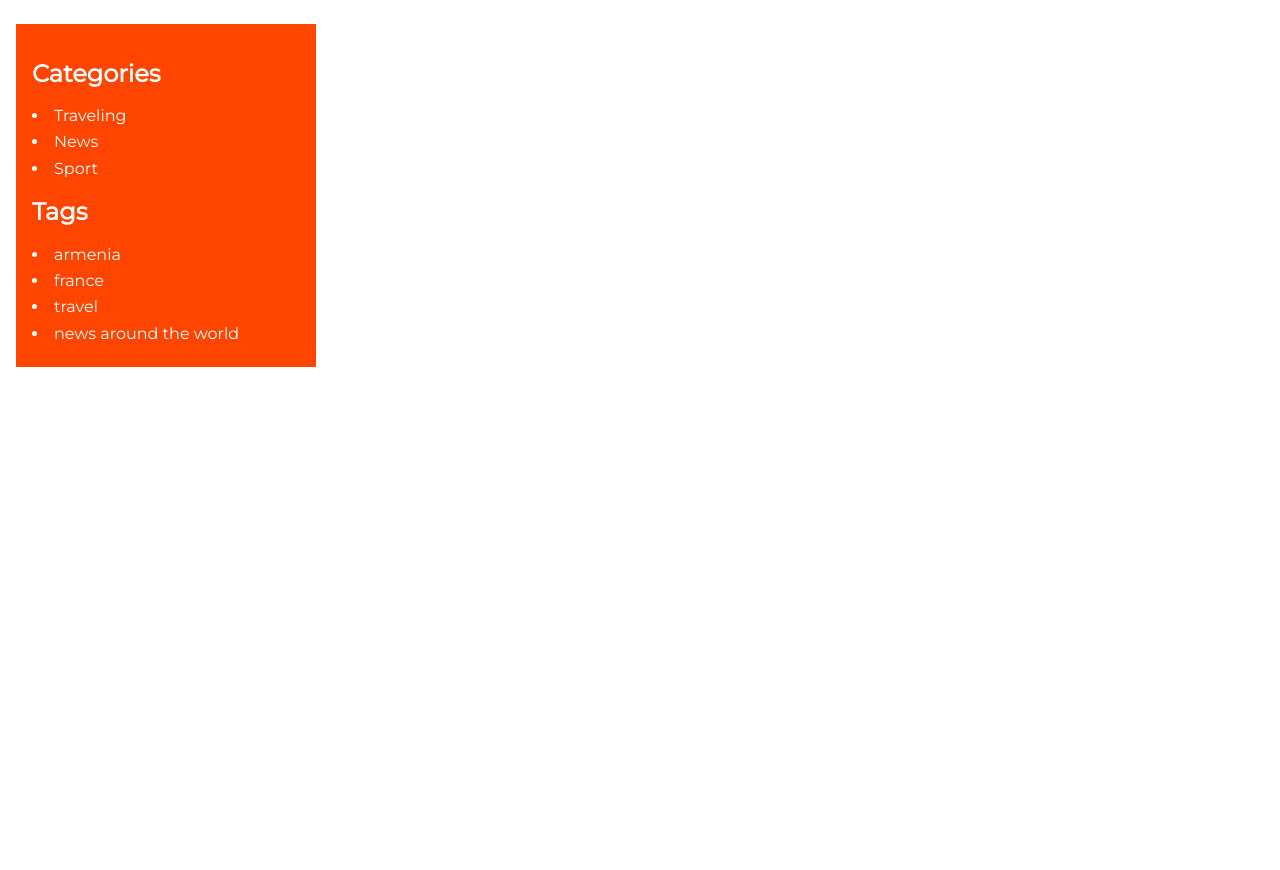
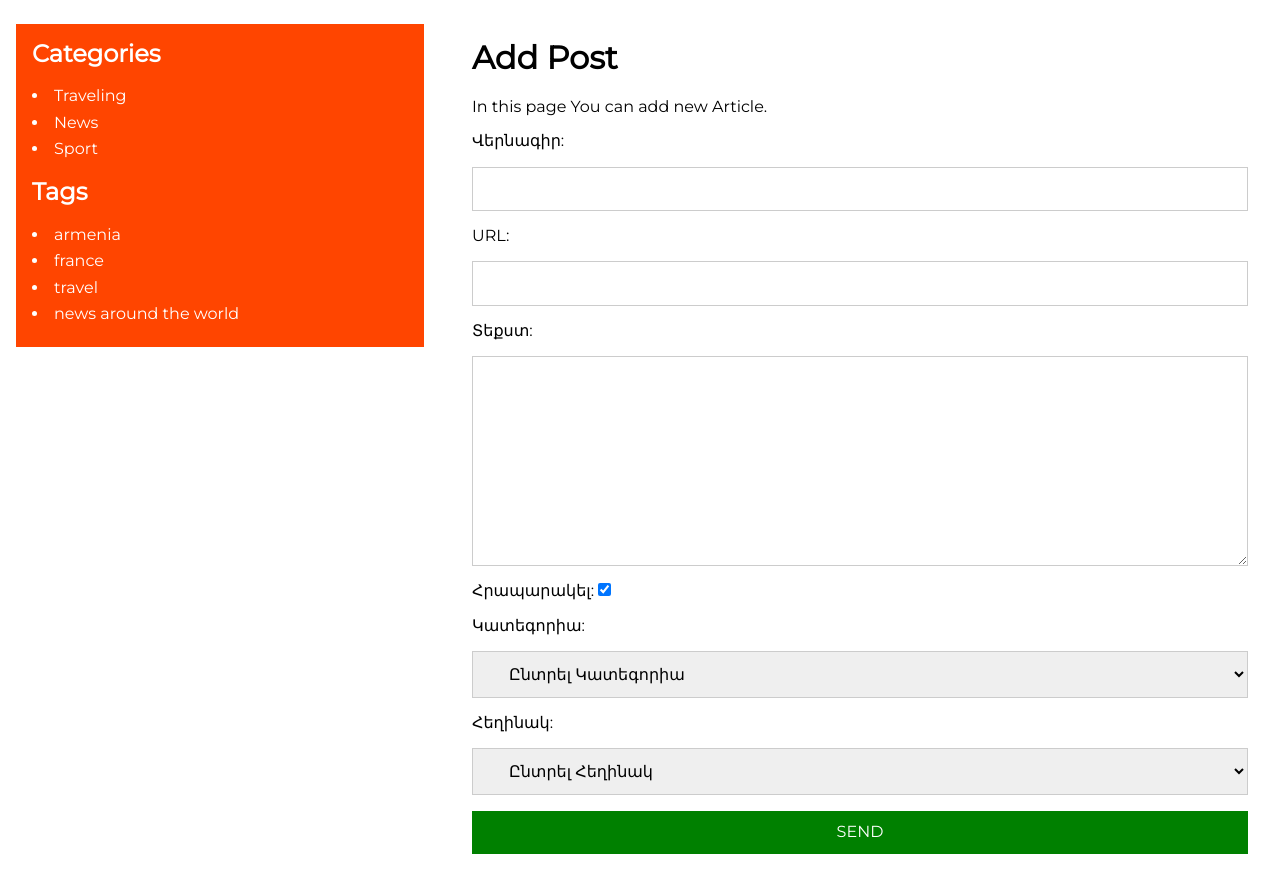
Before and after one commit to samilessons/django-blog, a Django app: page /add-post/ in a window 1280 px wide. Shown: the part 80-950 px from the top of the page. Before the commit the page ends 447 px from the top, so only its background shows below. Run offline with Django 4.2, Linux system fonts and the light colour scheme; data comes from the database, SQL or seed files in the repository; both versions use the stored data as it was after the commit.

Commit message:
django form with class and without. add post logic and page createing, from django to DB sending, GET & POST requests, form attributes, error message, widgets and widget attrs

```diff
--- /dev/null
+++ b/blog/forms.py
@@ -0,0 +1,21 @@
+from django import forms
+from .models import Category, Author, ArticleTags
+
+
+class AddPostForm(forms.Form):
+	title = forms.CharField(
+		max_length=255,
+		min_length=3,
+		label="Վերնագիր",
+		widget=forms.TextInput(attrs={"class": "red"}),
+		error_messages={
+			"min_length": "Մինիմում 3 տառ",
+			"max_length": "255 տառից ավել արգելվում է",
+			"required": "Անպայման պետք է լրացնեք"
+		}
+	)
+	slug = forms.SlugField(max_length=255, required=False, label="URL")
+	content = forms.CharField(widget=forms.Textarea(), label="Տեքստ")
+	is_published = forms.BooleanField(label="Հրապարակել", initial=True)
+	category = forms.ModelChoiceField(queryset=Category.objects.all(), label="Կատեգորիա", empty_label="Ընտրել Կատեգորիա")
+	author = forms.ModelChoiceField(queryset=Author.objects.all(), label="Հեղինակ", empty_label="Ընտրել Հեղինակ")
--- a/blog/static/blog/css/style.css
+++ b/blog/static/blog/css/style.css
@@ -414,14 +414,19 @@ body {
 .aside_and_main {
     display: flex;
     align-items: flex-start;
+    flex-wrap: wrap;
     gap: 32px;
     justify-content: space-between;
 
     aside {
-        width: 300px;
+        flex: 1 1 300px;
         padding: 16px;
         background: orangered;
         color: #fff;
+
+        h2:first-child {
+            margin-top: 0;
+        }
 
         .categories, .tags {
             margin-bottom: 0px;
@@ -444,8 +449,43 @@ body {
     }
 
     main {
-        flex: 1;
+        flex: 1 1 700px;
         padding: 16px;
+
+        h1 {
+            margin-top: 0;
+        }
+
+        .form {
+            display: flex;
+            flex-direction: column;
+            gap: 16px;
+
+            div {
+                display: flex;
+                flex-direction: column;
+                gap: 16px;
+
+                &:nth-child(5) {
+                    display: unset !important;
+                    flex-direction: unset !important;
+                    gap: unset !important;
+                }
+            }
+
+            input, select, textarea {
+                padding: 12px 32px;
+                border: 1px solid #ccc;
+            }
+
+            button {
+                padding: 12px 32px;
+                background: green;
+                color: #fff;
+                cursor: pointer;
+                border: none;
+            }
+        }
 
         .tags_wrapper {
             display: flex;
--- a/blog/templates/blog/about.html
+++ b/blog/templates/blog/about.html
@@ -1,7 +1,5 @@
 {% extends "base.html" %}
 
-{% block about %}
-<header>
-    <h1>{{ title }}</h1>
-</header>
+{% block content_header %}
+    <h1>{{title}}</h1>
 {% endblock %}
--- a/blog/templates/blog/add-post.html
+++ b/blog/templates/blog/add-post.html
@@ -1,7 +1,23 @@
 {% extends "base.html" %}
 
-{% block content %}
-    <header>
+{% block content_header %}
+    <div>
         <h1>{{title}}</h1>
-    </header>
+        <p>In this page You can add new Article.</p>
+
+        <form class="form" method="post">
+            {% csrf_token %}
+            {{ form.as_div }}
+            <button type="submit">SEND</button>
+        </form>
+
+<!--        <form class="form" action="" method="POST">-->
+<!--            {% csrf_token %}-->
+<!--            <input type="text" name="first_name" placeholder="First Name">-->
+<!--            <input type="text" name="last_name" placeholder="Last Name">-->
+<!--            <input type="email" name="email" placeholder="Email">-->
+<!--            <input type="tel" name="phone_number" placeholder="Phone Number">-->
+<!--            <button type="submit">SEND</button>-->
+<!--        </form>-->
+    </div>
 {% endblock %}
--- a/blog/templates/blog/contacts.html
+++ b/blog/templates/blog/contacts.html
@@ -1,7 +1,5 @@
 {% extends "base.html" %}
 
-{% block content %}
-    <header>
-        <h1>{{title}}</h1>
-    </header>
+{% block content_header %}
+    <h1>{{title}}</h1>
 {% endblock %}
--- a/blog/templates/blog/login.html
+++ b/blog/templates/blog/login.html
@@ -1,7 +1,5 @@
 {% extends "base.html" %}
 
-{% block content %}
-    <header>
-        <h1>{{title}}</h1>
-    </header>
+{% block content_header %}
+    <h1>{{title}}</h1>
 {% endblock %}
--- a/blog/templates/blog/show-article.html
+++ b/blog/templates/blog/show-article.html
@@ -20,7 +20,7 @@
                     <img src={{image.url}} alt={{title}}>
                 </div>
             {% endif %}
-            <p>{{content|linebreaks}}</p>
+            <p>{{content|linebreaksbr}}</p>
 
             <div>
                 <p>Published: {{time_create|date:"d/m/Y H:i:s"}}</p>
--- a/blog/views.py
+++ b/blog/views.py
@@ -1,7 +1,8 @@
 from django.http import HttpResponseNotFound
-from django.shortcuts import render, get_object_or_404
+from django.shortcuts import render, get_object_or_404, redirect
 
 from .models import Article, Category, ArticleTags
+from .forms import AddPostForm
 
 
 def index(request):
@@ -54,7 +55,22 @@ def show_tags(request, tag_slug):
 
 
 def add_post(request):
-	return render(request, "blog/add-post.html", {"title": "Add Post"})
+	if request.method == "POST":
+		form = AddPostForm(request.POST)
+		if form.is_valid():
+			try:
+				Article.objects.create(**form.cleaned_data)
+				return redirect("index")
+			except Exception as error:
+				form.add_error(None, error)
+	else:
+		form = AddPostForm()
+
+	data = {
+		"title": "Add Post",
+		"form": form
+	}
+	return render(request, "blog/add-post.html", data)
 
 
 def contacts(request):
--- a/templates/base.html
+++ b/templates/base.html
@@ -35,6 +35,7 @@
             {% show_tags %}
         </aside>
         <main>
+            {% block content_header %}{% endblock %}
             {% block article %} {% endblock %}
             {% block latest_articles %} {% endblock %}
             {% block category %} {% endblock %}
```
Also changed, not shown: blog/models.py (+61 -61 lines), db.sqlite3.
